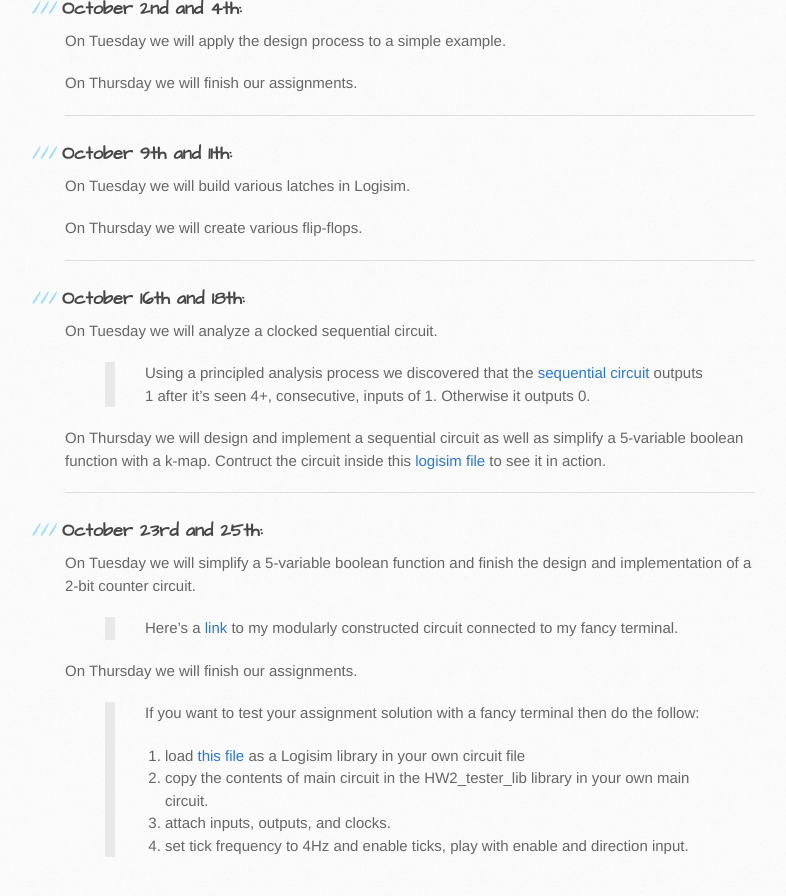
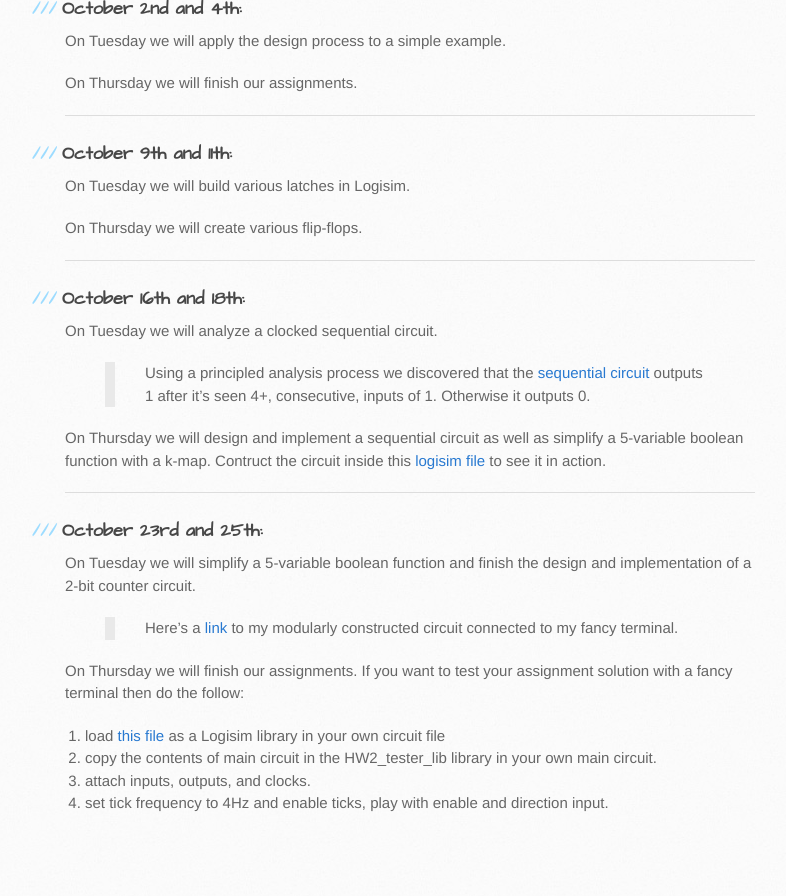
Before and after one commit to philstutorials/philstutorials.github.io, a Jekyll site: the page built from CPSC359.md, in a window 1280 px wide and 900 px high, scrolled down 976 px. Shown: the top 896 px of the window, without its empty margins (105-891 px from the left). Built offline with Jekyll 4.4.1, drawn with Linux system fonts in a browser that asks for light colours; our own code applies the rules of GitHub Pages for plain Markdown files; after the commit the page ends 1833 px from its top, so only the background shows below that.

```diff
--- a/CPSC359.md
+++ b/CPSC359.md
@@ -59,7 +59,7 @@ On Tuesday we will simplify a 5-variable boolean function and finish the design
 > Here's a [link](https://raw.githubusercontent.com/philstutorials/philstutorials.github.io/master/_data/simple_counter_split.circ "Logisim file. Save this to your computer.") to my modularly constructed circuit connected to my fancy terminal.
 
 On Thursday we will finish our assignments.
-> If you want to test your assignment solution with a fancy terminal then do the follow:
+If you want to test your assignment solution with a fancy terminal then do the follow:
 1. load [this file](https://raw.githubusercontent.com/philstutorials/philstutorials.github.io/master/_data/HW2_tester_lib.circ "Logisim file. Save this to your computer.") as a Logisim library in your own circuit file
 2. copy the contents of main circuit in the HW2_tester_lib library in your own main circuit.
 3. attach inputs, outputs, and clocks.
```
